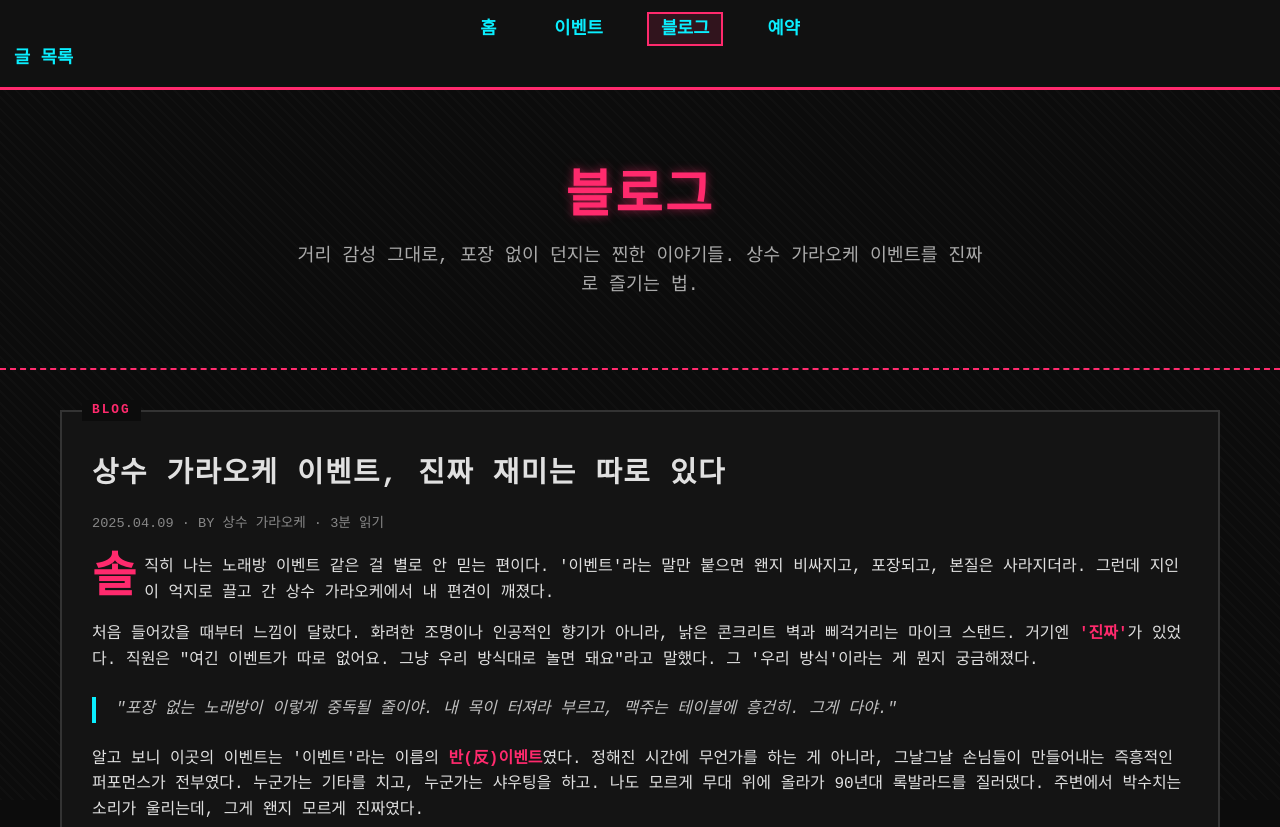
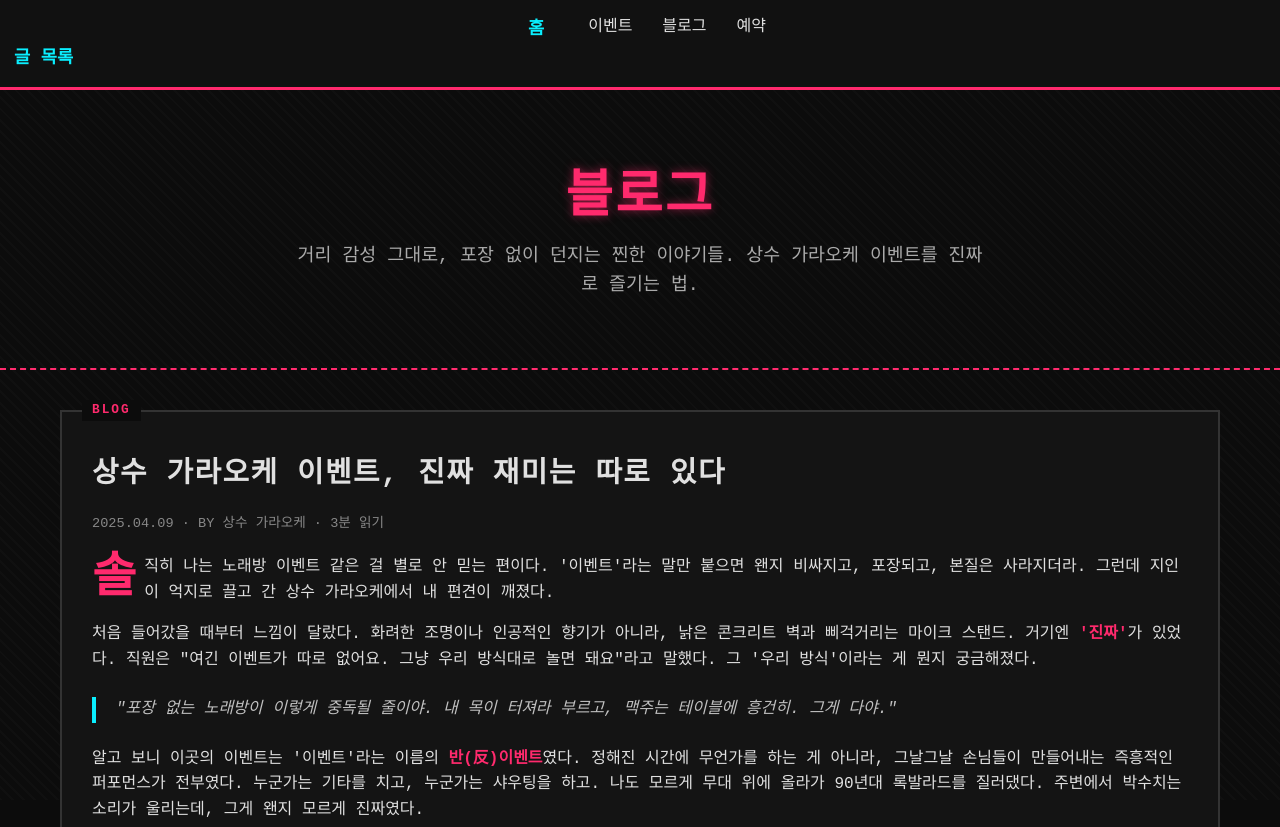
Before and after one commit to dydrkrtks7-cmd/bp-t3b02-ss-karaoke-evt, a plain HTML site: page blog.html in a window 1280 px wide. Shown: the top 827 px of the page. Drawn offline with Linux system fonts and the light colour scheme.

Commit message:
deploy: garbage-free snapshot 2026-09-19T20:22:24.491Z

```diff
--- a/blog.html
+++ b/blog.html
@@ -235,9 +235,9 @@
  <div class="container">
  <ul>
  <li><a href="/">홈</a></li>
- <li><a href="/event/">이벤트</a></li>
- <li><a href="/blog/" style="border-color: #ff2a6d; background: #ff2a6d22;">블로그</a></li>
- <li><a href="/reservation/">예약</a></li>
+ <li>이벤트</li>
+ <li>블로그</li>
+ <li>예약</li>
  </ul>
  </div>
  <a href="posts.html">글 목록</a></nav>
```
